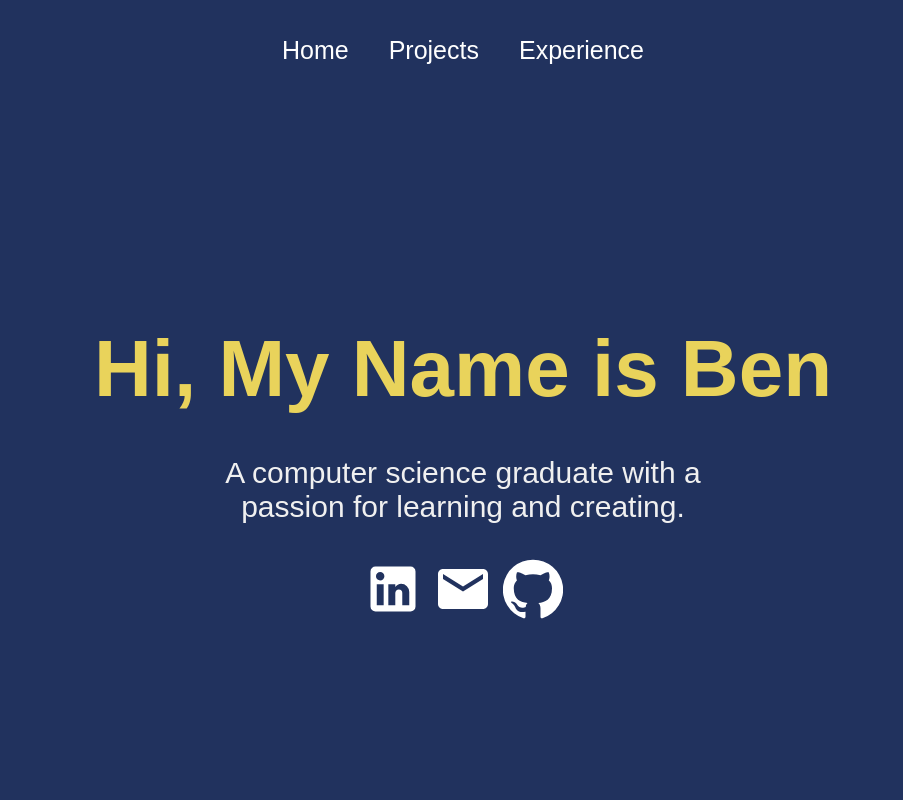
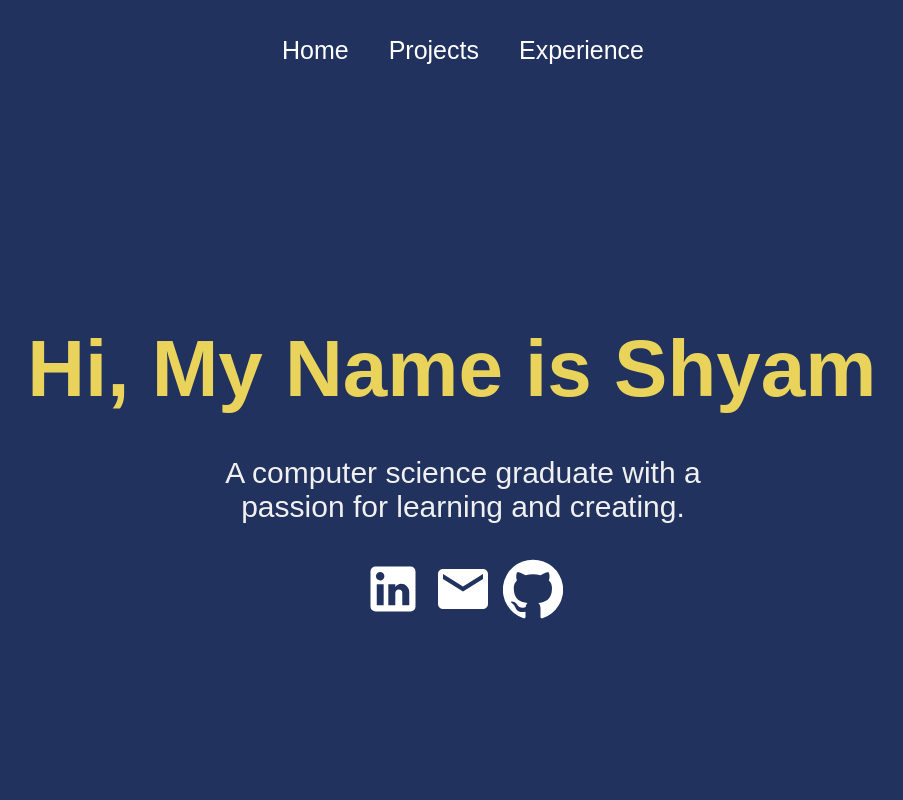
Before and after one commit to sraj2279/portfolio-react, a React (Create React App) app: page / in a window 1280 px wide. Shown: the top 800 px of the page, without its empty margins (177-1080 px from the left). Built offline with nearby package versions, Linux system fonts and the light colour scheme.

Commit message:
added name animation to home page

```diff
--- a/package.json
+++ b/package.json
@@ -12,6 +12,7 @@
     "react-dom": "^18.2.0",
     "react-router-dom": "^6.4.3",
     "react-scripts": "5.0.1",
+    "react-type-animation": "^2.1.2",
     "react-vertical-timeline-component": "^3.5.2",
     "sass": "^1.56.1",
     "web-vitals": "^2.1.0"
--- /dev/null
+++ b/src/components/TypeAnimations.js
@@ -0,0 +1,15 @@
+import { TypeAnimation } from 'react-type-animation'
+
+const NameAnimation = () => {
+    return (
+        <TypeAnimation
+            sequence={["Hi, My Name is Ben", 2000, "Hi, My Name is Shyam", 2000]}
+            wrapper="h1"
+            speed={20}
+            deletionSpeed={40}
+            repeat={Infinity}
+        />
+    );
+};
+
+export { NameAnimation };
--- a/src/pages/Home.js
+++ b/src/pages/Home.js
@@ -3,12 +3,13 @@ import LinkedInIcon from "@material-ui/icons/LinkedIn"
 import GitHubIcon from '@material-ui/icons/GitHub';
 import EmailIcon from '@material-ui/icons/Email';
 import '../styles/Home.css'
+import { NameAnimation } from "../components/TypeAnimations"
 
 function Home() {
     return (
         <div className="home">
             <div className="about">
-                <h1> Hi, My Name is Ben </h1>
+                <NameAnimation />
                 <div className="prompt">
                     <p>A computer science graduate with a passion for learning and creating.</p>
                     <LinkedInIcon onClick={() => window.open("https://www.linkedin.com/in/shyam-raj-652b55198/")} />
```
Also changed, not shown: 1 other file (tests, documents, lock files or other folders).
